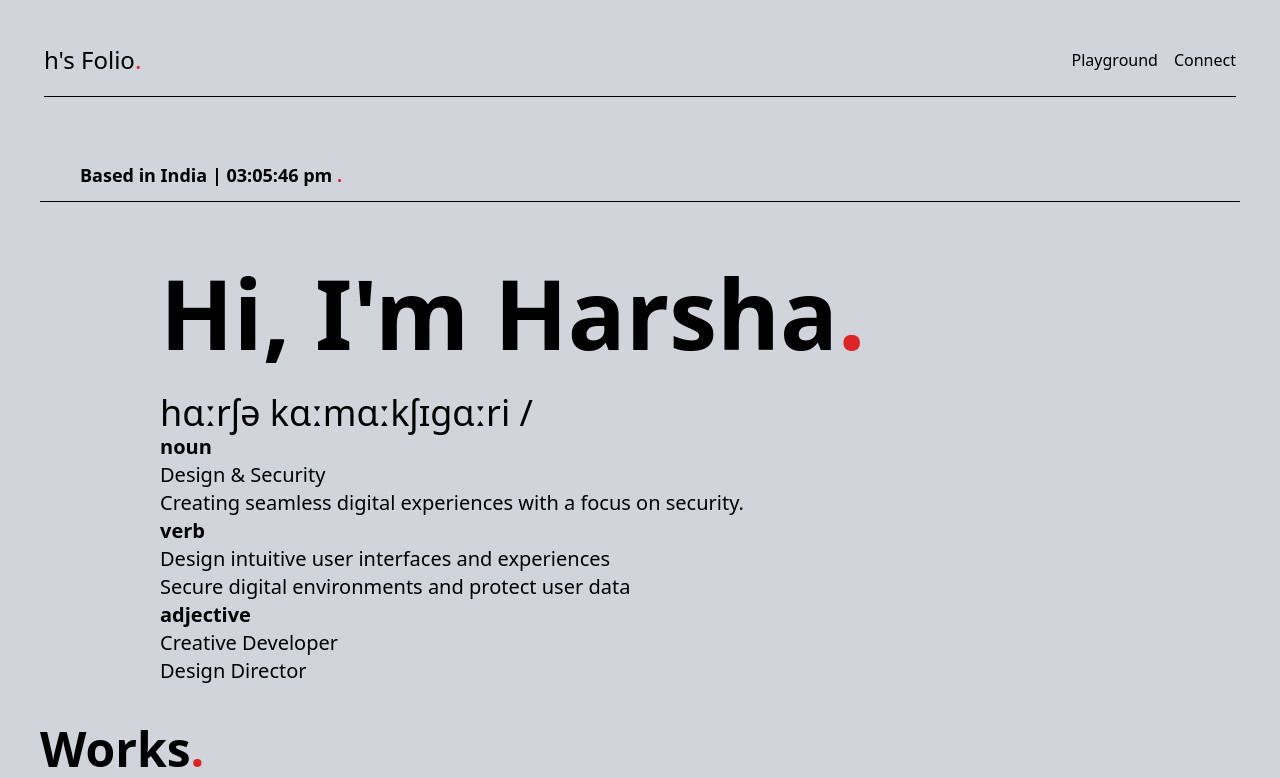
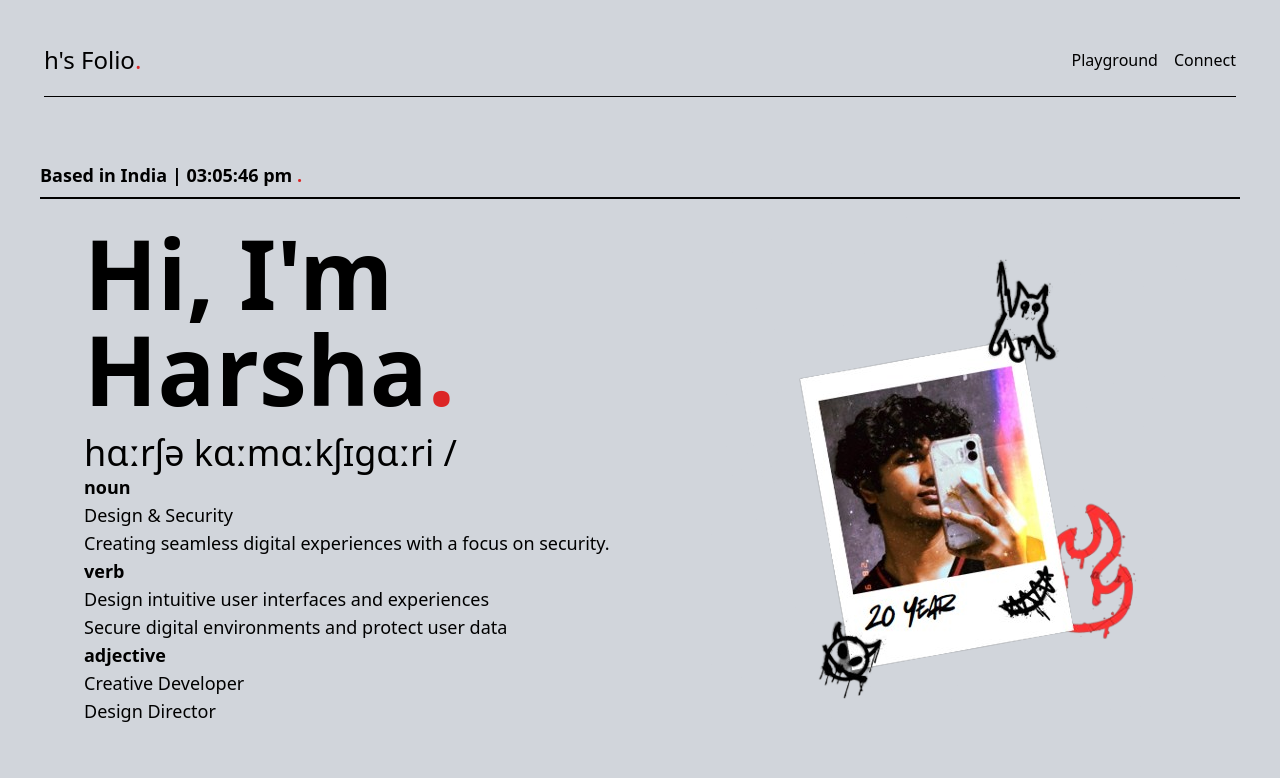
Before and after one commit to HarshaKamakshigari/H-s-Folio, a React (Vite) app: page / in a window 1280 px wide. Shown: the top 778 px of the page. Built offline with nearby package versions, Linux system fonts and the light colour scheme; a web font is replaced by a local one.

Commit message:
added pic

```diff
--- a/index.html
+++ b/index.html
@@ -10,7 +10,7 @@
   <body>
     <style>
       body{
-        background-color:#E0E0E0;
+        background-color:#e0e0e0;
       }
     </style>
     <div id="root"></div>
--- /dev/null
+++ b/src/AnimatedGradient.jsx
@@ -0,0 +1,44 @@
+import React, { useEffect, useRef } from 'react';
+
+const AnimatedGradient = () => {
+  const blobRef = useRef(null);
+
+  useEffect(() => {
+    const handleMouseMove = (e) => {
+      if (blobRef.current) {
+        const x = e.clientX;
+        const y = e.clientY;
+        blobRef.current.style.transform = `translate3d(calc(${x}px - 50%), calc(${y}px - 50%), 0)`;
+      }
+    };
+
+    // Attach mousemove listener
+    document.addEventListener('mousemove', handleMouseMove);
+
+    return () => {
+      // Cleanup listener when the component is unmounted
+      document.removeEventListener('mousemove', handleMouseMove);
+    };
+  }, []);
+
+  return (
+    <>
+      {/* Gradient Blob */}
+      <div
+        className="absolute inset-0 flex justify-center items-center rounded-full bg-gradient-to-r from-blue-600 to-pink-600 blur-3xl filter transition-all duration-500 pointer-events-none z-0"
+        style={{ width: '650px', height: '650px', transform: 'translate(calc(-50% + 15px), -50%)' }}
+        ref={blobRef}
+      ></div>
+
+      {/* Content */}
+      <div className="flex justify-center items-center w-full h-screen relative z-10">
+        <div className="flex flex-col justify-center items-center w-1/2">
+
+
+        </div>
+      </div>
+    </>
+  );
+};
+
+export default AnimatedGradient;
--- a/src/hero.jsx
+++ b/src/hero.jsx
@@ -1,10 +1,11 @@
 // import React, { useEffect, useState } from 'react';
-// import './index.css';
-// import yourImage from './assets/pfp.jpg'; // Update the path accordingly
+// import Newpfp from './Newpfp.png';
+// import './index.css'; // Ensure your Tailwind CSS is properly configured
 
 // const Hero = () => {
 //   const [time, setTime] = useState('');
 
+//   // Update time every second
 //   useEffect(() => {
 //     const updateTime = () => {
 //       const now = new Date();
@@ -19,52 +20,59 @@
 //   }, []);
 
 //   return (
-//     <div className='bg-gray-300'>
-//       {/* Line and text */}
-//       <div className="mb-1 bg-gray-300 pl-1 pr-10">
+//     <div className="bg-gray-300  flex flex-col justify-center">
+//       {/* Line and time */}
+//       <div className="mb-8 bg-gray-300 pl-10 pr-10">
 //         <h1 className="bg-gray-300 text-black font-SpaceGrotesk text-lg pb-3 font-semibold pl-10">
 //           Based in India | {time} <span className="bg-gray-300 text-red-600">.</span>
 //         </h1>
+//         <hr className="bg-gray-300 border-t-5 border-black" />
 //       </div>
 
-//       <hr className=" bg-gray-300 border-t-5 border-black ml-10 mr-10" />
-
-
-//       {/* Main content with Flexbox layout */}
-//       <div className='bg-gray-300 pt-5  px-10 flex flex-col md:flex-row items-center justify-between'>
-//         <div className='text-content md:w-1/2'>
-//           <h1 className='font-SpaceGrotesk text-black font-semibold text-7xl md:text-8xl'>
+//       {/* Main content */}
+//       <div className="bg-gray-300 flex flex-col md:flex-row items-center justify-between px-10">
+//         {/* Text Content */}
+//         <div className="flex-1">
+//           <h1 className="font-SpaceGrotesk text-black font-semibold text-7xl md:text-8xl">
 //             Hi, I'm Harsha
 //             <span className="text-red-600">.</span>
 //           </h1>
-//           <div className='mt-4'>
-//             <h2 className='font-SpaceGrotesk text-black text-light md:text-4xl'>
+//           <div className="mt-8">
+//             <h2 className="font-SpaceGrotesk text-black text-light md:text-4xl">
 //               hɑːrʃə kɑːmɑːkʃɪɡɑːri /
 //             </h2>
-//             <p className='font-open sans text-black text-xl md:text-xl'>
-//               <strong>noun</strong><br />
-//               Design & Security<br />
+//             <p className="font-open-sans text-black text-xl md:text-xl">
+//               <strong>noun</strong>
+//               <br />
+//               Design & Security
+//               <br />
 //               Creating seamless digital experiences with a focus on security.
 //             </p>
-//             <p className='font-SpaceGrotesk text-black text-xl md:text-xl'>
-//               <strong>verb</strong><br />
-//                Design intuitive user interfaces and experiences<br />
-//                Secure digital environments and protect user data<br />
+//             <p className="font-SpaceGrotesk text-black text-xl md:text-xl">
+//               <strong>verb</strong>
+//               <br />
+//               Design intuitive user interfaces and experiences
+//               <br />
+//               Secure digital environments and protect user data
+//               <br />
 //             </p>
-//             <p className='font-SpaceGrotesk text-black text-xl md:text-xl'>
-//               <strong>adjective</strong><br />
-//                Creative Developer<br />
-//                Design Director<br />
+//             <p className="font-SpaceGrotesk text-black text-xl md:text-xl">
+//               <strong>adjective</strong>
+//               <br />
+//               Creative Developer
+//               <br />
+//               Design Director
+//               <br />
 //             </p>
 //           </div>
 //         </div>
 
-//         {/* Right-side image */}
-//         <div className='md:w-1/6 mt-0 md:mt-0'>
+//         {/* Picture */}
+//         <div className="flex-1 flex justify-center  md:mt-0">
 //           <img
-//             src={yourImage}
-//             alt="Harsha's photo"
-//             className='w-full h-auto rounded-full shadow-lg' // Add any classes you like for styling
+//             src={Newpfp}
+//             alt="Harsha Kamakshigari"
+//             className="  border-black   "
 //           />
 //         </div>
 //       </div>
@@ -74,11 +82,13 @@
 
 // export default Hero;
 import React, { useEffect, useState } from 'react';
-import './index.css';
+import Newpfp from './Newpfp.png';
+import './index.css'; // Ensure your Tailwind CSS is properly configured
 
 const Hero = () => {
   const [time, setTime] = useState('');
 
+  // Update time every second
   useEffect(() => {
     const updateTime = () => {
       const now = new Date();
@@ -93,41 +103,59 @@ const Hero = () => {
   }, []);
 
   return (
-    <div className='bg-gray-300'>
-      {/* Line and text */}
-      <div className="mb-8 bg-gray-300 pl-10 pr-10">
-        <h1 className="bg-gray-300 text-black font-SpaceGrotesk text-lg pb-3 font-semibold pl-10">
-          Based in India | {time} <span className="bg-gray-300 text-red-600">.</span>
+    <div className="bg-gray-300 flex flex-col justify-center">
+      {/* Line and time */}
+      <div className="mb-4 bg-gray-300 px-10"> {/* Reduced `mb-4` */}
+        <h1 className="text-black font-SpaceGrotesk text-lg pb-2 font-semibold">
+          Based in India | {time} <span className="text-red-600">.</span>
         </h1>
-        <hr className=" bg-gray-300 border-t-5 border-black" />
+        <hr className="border-t-2 border-black" /> {/* Reduced border thickness */}
       </div>
 
       {/* Main content */}
-      <div className='bg-gray-300 pt-31 pl-40 pr-31'>
-        <h1 className='font-SpaceGrotesk text-black font-semibold text-7xl md:text-8xl'>
-          Hi, I'm Harsha
-          <span className="text-red-600">.</span>
-        </h1>
-        <div className='mt-8'>
-          <h2 className='font-SpaceGrotesk text-black text-light md:text-4xl'>
-            hɑːrʃə kɑːmɑːkʃɪɡɑːri /
-          </h2>
-          <p className='font-open sans text-black text-xl md:text-xl'>
-            <strong>noun</strong><br />
-            Design & Security<br />
-            Creating seamless digital experiences with a focus on security.
-          </p>
-          <p className='font-SpaceGrotesk text-black text-xl md:text-xl'>
-            <strong>verb</strong><br />
-             Design intuitive user interfaces and experiences<br />
-             Secure digital environments and protect user data<br />
+      <div className="bg-gray-300 flex flex-col md:flex-row items-center justify-between px-10 space-y-4 md:space-y-0">
+        {/* Text Content */}
+        <div className="flex-1 ps-11">
+          <h1 className="font-SpaceGrotesk text-black font-semibold text-6xl md:text-8xl leading-tight">
+            Hi, I'm Harsha<span className="text-red-600">.</span>
+          </h1>
+          <div className="mt-4"> {/* Reduced margin */}
+            <h2 className="font-SpaceGrotesk text-black text-light md:text-4xl">
+              hɑːrʃə kɑːmɑːkʃɪɡɑːri /
+            </h2>
+            <p className="font-open-sans text-black text-lg">
+              <strong>noun</strong>
+              <br />
+              Design & Security
+              <br />
+              Creating seamless digital experiences with a focus on security.
+            </p>
+            <p className="font-SpaceGrotesk text-black text-lg">
+              <strong>verb</strong>
+              <br />
+              Design intuitive user interfaces and experiences
+              <br />
+              Secure digital environments and protect user data
+              <br />
+            </p>
+            <p className="font-SpaceGrotesk text-black text-lg">
+              <strong>adjective</strong>
+              <br />
+              Creative Developer
+              <br />
+              Design Director
+              <br />
+            </p>
+          </div>
+        </div>
 
-          </p>
-          <p className='font-SpaceGrotesk text-black text-xl md:text-xl'>
-            <strong>adjective</strong><br />
-             Creative Developer<br />
-             Design Director<br />
-          </p>
+        {/* Picture */}
+        <div className="flex-1 flex justify-center">
+          <img
+            src={Newpfp}
+            alt="Harsha Kamakshigari"
+            className="w-120 h-120 object-cover"
+          />
         </div>
       </div>
     </div>
--- a/src/main.jsx
+++ b/src/main.jsx
@@ -6,9 +6,12 @@ import Hero from './hero.jsx'
 import Projects from './Prjs.jsx'
 import Footer from './Footer.jsx'
 import CustomCursor from './cursor.jsx'
+import AnimatedGradient from './AnimatedGradient'
 
 createRoot(document.getElementById('root')).render(
   <StrictMode>
+     {/* <AnimatedGradient /> */}
+    <CustomCursor />
     <Nav />
     <Hero />
     <Projects />
```
Also changed, not shown: src/cursor.jsx (+20 -29 lines), src/Newpfp.png (added).
